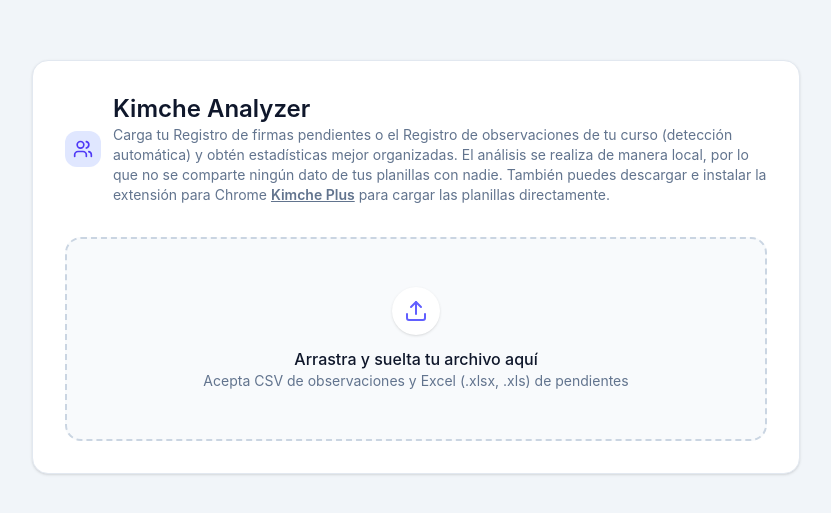
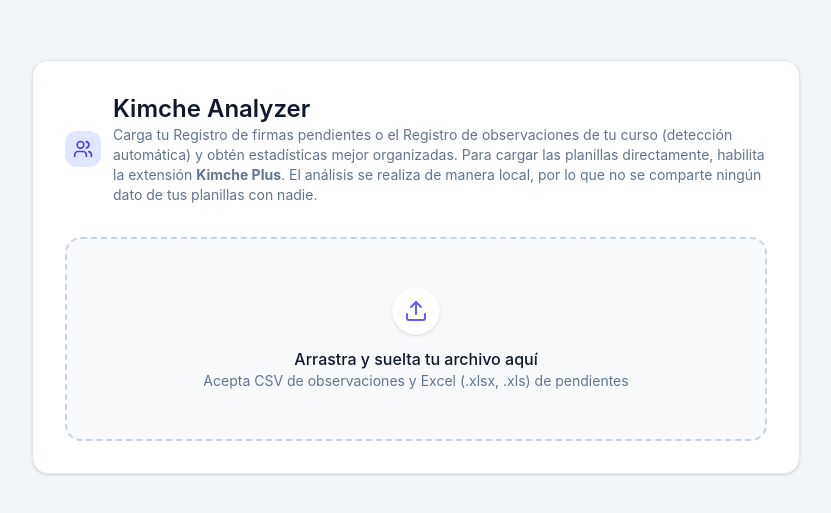
Before and after one commit to sanhuesoft/kimche-analyzer, a Next.js app: page / in a window 1280 px wide. Shown: the part 133-646 px from the top of the page, without its empty margins (224-1055 px from the left). Built offline with nearby package versions, Linux system fonts and the light colour scheme.

Commit message:
kimche plus

```diff
--- a/src/app/page.tsx
+++ b/src/app/page.tsx
@@ -740,7 +740,7 @@ export default function Home() {
             <div>
               <h1 className="text-2xl font-semibold">Kimche Analyzer</h1>
               <p className="text-sm text-slate-500">
-                Carga tu Registro de firmas pendientes o el Registro de observaciones de tu curso (detección automática) y obtén estadísticas mejor organizadas. El análisis se realiza de manera local, por lo que no se comparte ningún dato de tus planillas con nadie. También puedes descargar e instalar la extensión para Chrome <a href="/kimche-plus.crx" className="text-indigo-650 hover:text-indigo-800 font-semibold underline">Kimche Plus</a> para cargar las planillas directamente.
+                Carga tu Registro de firmas pendientes o el Registro de observaciones de tu curso (detección automática) y obtén estadísticas mejor organizadas. Para cargar las planillas directamente, habilita la extensión <span className="text-indigo-650 font-bold">Kimche Plus</span>. El análisis se realiza de manera local, por lo que no se comparte ningún dato de tus planillas con nadie.
               </p>
             </div>
           </div>
```
Also changed, not shown: 1 other file (tests, documents, lock files or other folders).
